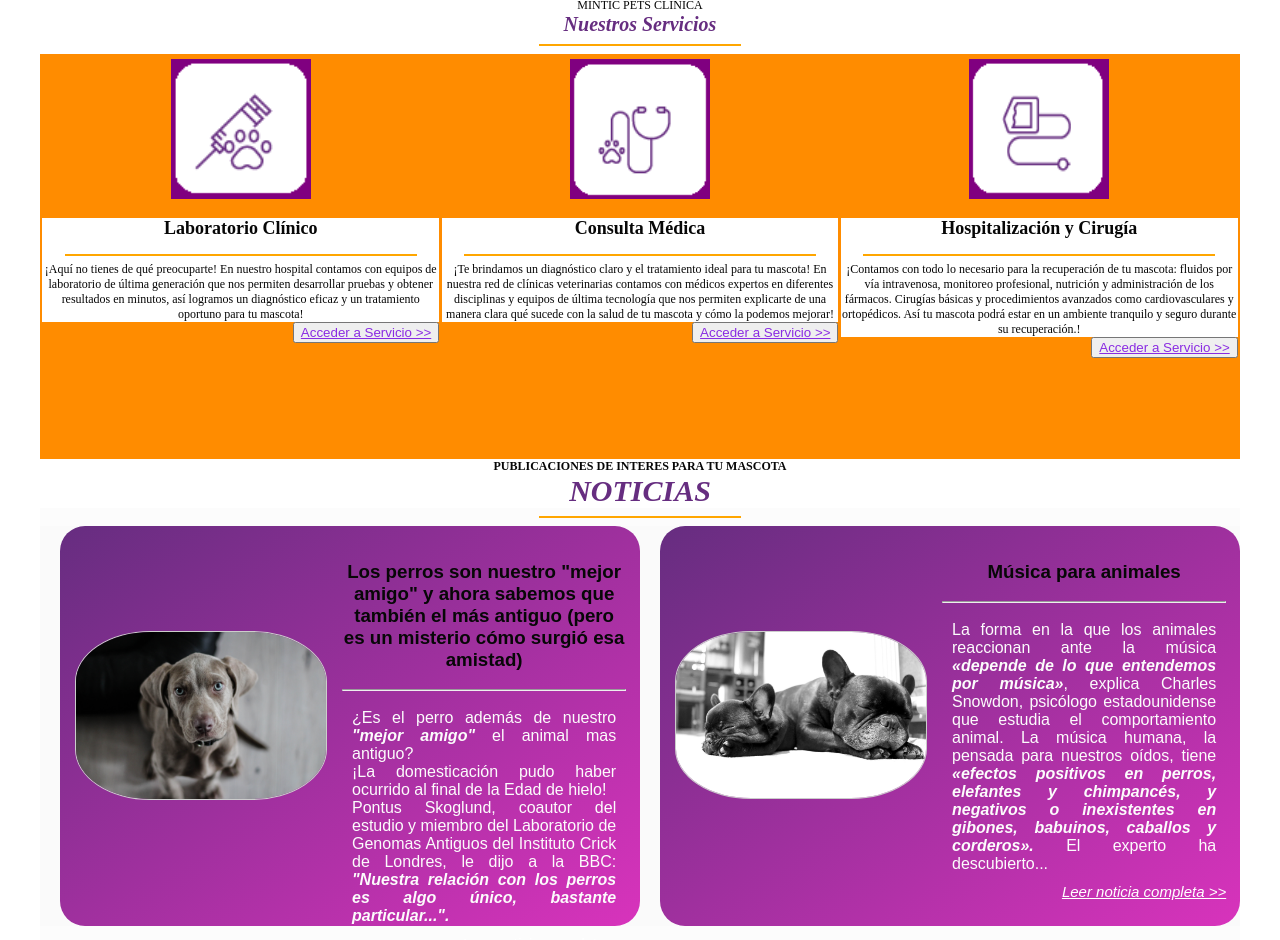
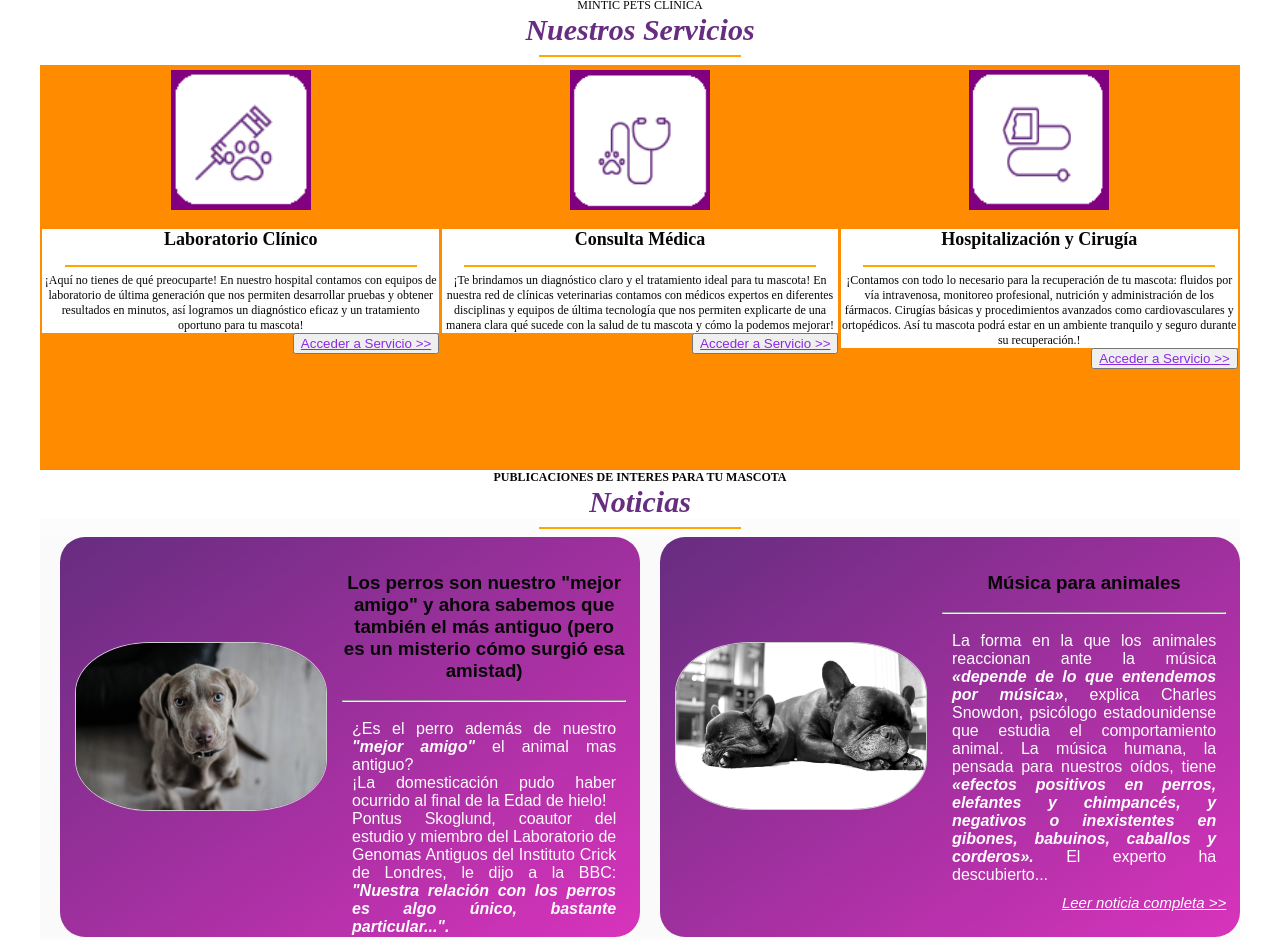
Before and after one commit to Proyecto-grupo-17/semana-1-17, a website: page src/index.html in a window 1280 px wide. Shown: the part 535-1475 px from the top of the page. Drawn offline with Linux system fonts and the light colour scheme; a web font is replaced by a local one.

Commit message:
correccion de errores

```diff
--- a/src/index.html
+++ b/src/index.html
@@ -48,12 +48,12 @@
     <main>
     <!-- servicios -->
             <!-- titulo principal -->
-            <div>
+            <div id= "services">
                 <p class="text">MINTIC PETS CLINICA<br><i>Nuestros Servicios</i></p>
                 <hr width="200" size="2" noshade="noshade" color=#ffa600>
             </div>
             <!-- fin titulo principal -->
-         <section id= "services" class="sservices">
+         <section class="sservices">
 
             <div class="section__services">
                 <div class="services">
@@ -106,7 +106,7 @@
     <!-- seccion de noticias-->
     <!-- titulo de la seccion-->
     <div id= "news" class="noticias">
-        <p class="section-text-new">PUBLICACIONES DE INTERES PARA TU MASCOTA<br><i>NOTICIAS</i></p>
+        <p class="section-text-new">PUBLICACIONES DE INTERES PARA TU MASCOTA<br><i>Noticias</i></p>
     <hr width="200" size="2" noshade="noshade" color=#ffa600>
         <!-- divisiones de la seccion noticias-->
         <div class="section-news">
--- a/src/style.css
+++ b/src/style.css
@@ -80,7 +80,7 @@ body{
     font-weight: bolder;
     font-family: sansation;
     text-align: center;
-    font-size: 20px;
+    font-size: 30px;
 }
 .section__services{
     justify-content: space-evenly;
@@ -126,6 +126,7 @@ body{
         margin-top: 20;
         margin-top: 20px;
         text-align: justify;
+        color: #662d80;
     }
 .miembros_encabezado{
   margin: 0;
```
